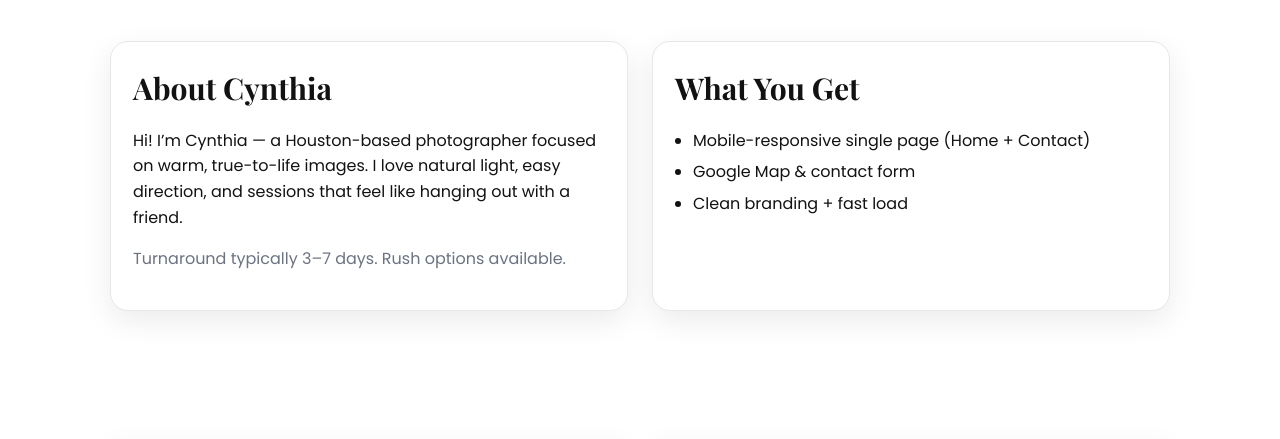
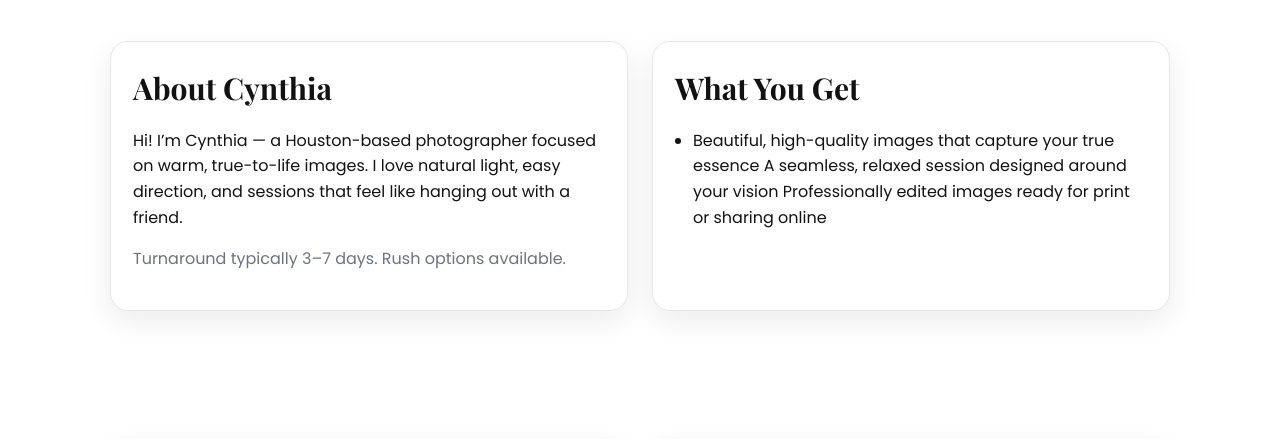
Before and after one commit to Howards12/Site, a plain HTML site: page index.html in a window 1280 px wide. Shown: the part 1920-2359 px from the top of the page. Drawn offline with nearby package versions, Linux system fonts and the light colour scheme.

Commit message:
Update index.html

```diff
--- a/index.html
+++ b/index.html
@@ -101,9 +101,9 @@
       <div class="about-card">
         <h3 class="section-title">What You Get</h3>
         <ul class="checklist">
-          <li>Mobile-responsive single page (Home + Contact)</li>
-          <li>Google Map & contact form</li>
-          <li>Clean branding + fast load</li>
+          <li>Beautiful, high-quality images that capture your true essence
+A seamless, relaxed session designed around your vision
+Professionally edited images ready for print or sharing online</li>
         </ul>
       </div>
     </div>
```
